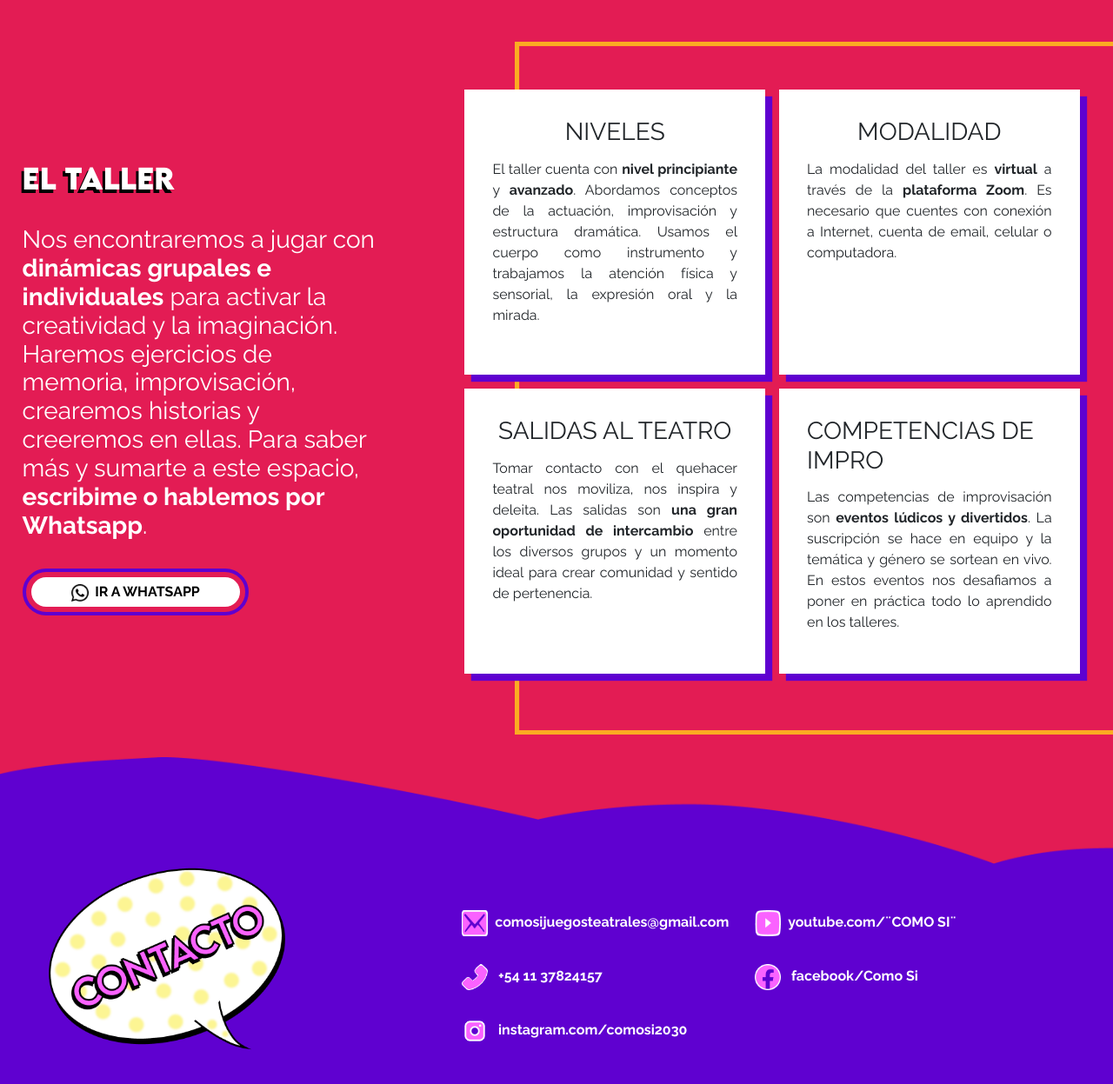
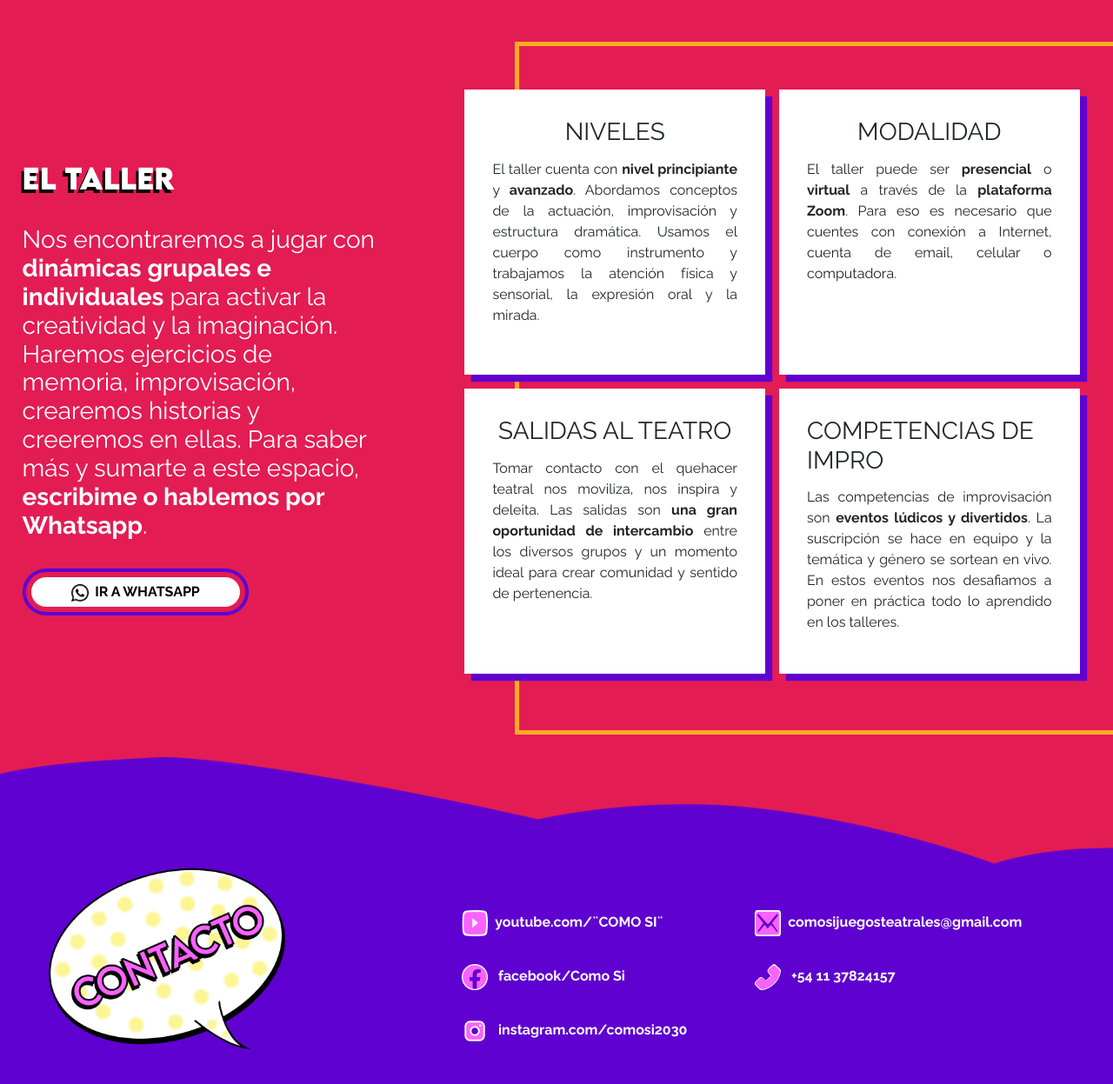
Before and after one commit to gerfabris/como-s-, a plain HTML site: page index.html in a window 1280 px wide. Shown: the part 2628-3875 px from the top of the page at 87% size. Drawn offline with nearby package versions, Linux system fonts and the light colour scheme.

Commit message:
Detalles

```diff
--- a/index.html
+++ b/index.html
@@ -295,8 +295,8 @@
                     <div class="cards">
                         <h3>MODALIDAD</h3>
                         <p>
-                            La modalidad del taller es <span>virtual</span> a través de la <span>plataforma Zoom</span>.
-                            Es necesario que cuentes con conexión a Internet, cuenta de email, celular o computadora.
+                            El taller puede ser <span>presencial</span> o <span>virtual</span> a través de la <span>plataforma Zoom</span>.
+                            Para eso es necesario que cuentes con conexión a Internet, cuenta de email, celular o computadora.
                         </p>
                     </div>
                     <div class="cards">
@@ -322,17 +322,17 @@
         </div>
         <div class="container__redes">
             <div class="redes__links">
+                <a href="https://www.youtube.com/channel/UCat_OZvQ_fUYkfYQV_LFapQ/featured">
+                    <img src="./assets/img/footer_youtube.png" alt="Youtube, Como sí">youtube.com/¨COMO SI¨
+                </a>
                 <a href="mailto:comosijuegosteatrales@gmail.com" target="_blank">
                     <img src="./assets/img/footer_email.png" alt="Email, Como sí">comosijuegosteatrales@gmail.com
                 </a>
-                <a href="https://www.youtube.com/channel/UCat_OZvQ_fUYkfYQV_LFapQ/featured">
-                    <img src="./assets/img/footer_youtube.png" alt="Youtube, Como sí">youtube.com/¨COMO SI¨
+                <a href="https://www.facebook.com/Como-Si-taller-de-juegos-teatrales-108281118571589/?ref=page_internal" target="_blank">
+                    <img src="./assets/img/footer_facebook.png" alt="Facebook, como sí"> facebook/Como Si
                 </a>
                 <a href="https://api.whatsapp.com/send?phone=5491137824157" target="_blank">
                     <img src="./assets/img/footer_celu.png" alt="Teléfono, como sí"> +54 11 37824157
-                </a>
-                <a href="https://www.facebook.com/Como-Si-taller-de-juegos-teatrales-108281118571589/?ref=page_internal" target="_blank">
-                    <img src="./assets/img/footer_facebook.png" alt="Facebook, como sí"> facebook/Como Si
                 </a>
                 <a href="https://www.instagram.com/comosi2030/" target="_blank">
                     <img src="./assets/img/ph_instagram-logo-duotone.png" alt="Facebook, como sí"> instagram.com/comosi2030
```
